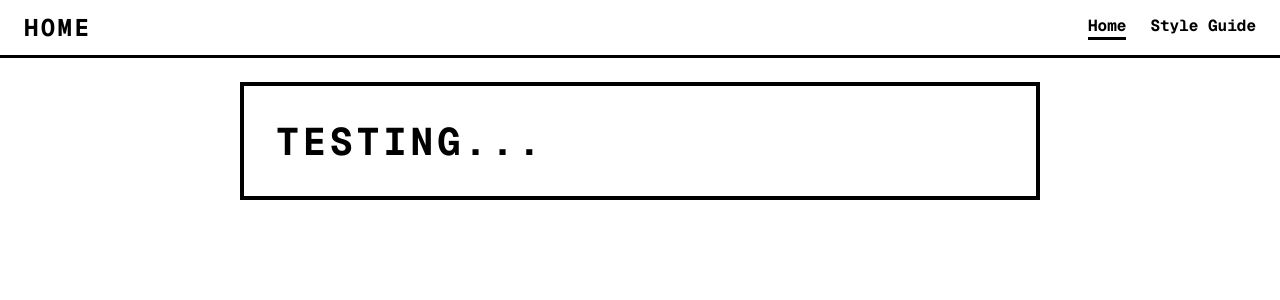
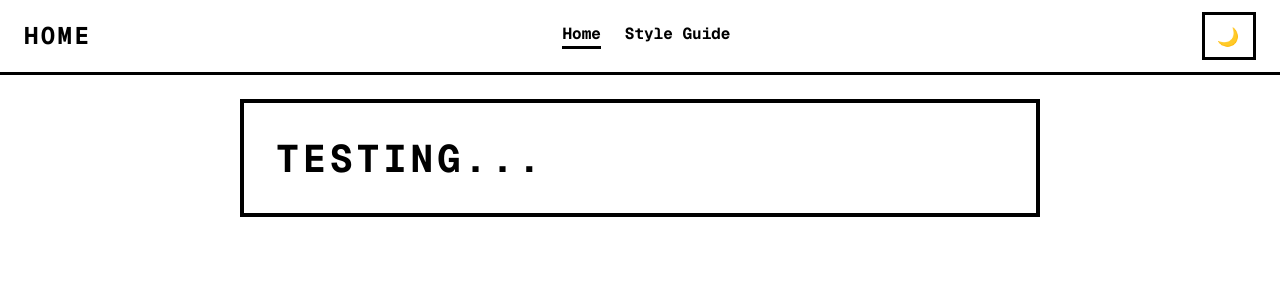
Before and after one commit to 0xblz/testing, a Jekyll site: the page built from index.html, in a window 1280 px wide. Shown: the top 300 px of the page. Built offline with Jekyll 4.4.1, drawn with Linux system fonts in a browser that asks for light colours.

Commit message:
theme toggle

```diff
--- a/_includes/navigation.html
+++ b/_includes/navigation.html
@@ -19,10 +19,15 @@
     <div class="nav-links">
       {{ nav_links }}
     </div>
-    <div class="hamburger">
-      <div class="hamburger-line"></div>
-      <div class="hamburger-line"></div>
-      <div class="hamburger-line"></div>
+    <div class="nav-actions">
+      <button class="theme-toggle" id="theme-toggle" aria-label="Toggle theme">
+        <span class="theme-icon">🌙</span>
+      </button>
+      <div class="hamburger">
+        <div class="hamburger-line"></div>
+        <div class="hamburger-line"></div>
+        <div class="hamburger-line"></div>
+      </div>
     </div>
   </nav>
 {% endif %}
--- a/_sass/_navigation.scss
+++ b/_sass/_navigation.scss
@@ -109,8 +109,47 @@
       display: none;
     }
 
+    .nav-actions {
+      display: flex;
+      align-items: center;
+      gap: 10px;
+    }
+
     .hamburger {
       display: flex;
     }
   }
 }
+
+// Theme toggle button
+.theme-toggle {
+  background: none;
+  border: $border-width solid $border-color;
+  color: $text-color;
+  cursor: pointer;
+  padding: 8px 12px;
+  font-size: 18px;
+  font-family: $font-family;
+  transition: all 0.2s ease;
+
+  &:hover {
+    background: var(--button-hover-bg);
+  }
+
+  &:focus {
+    outline: none;
+    box-shadow: 0 0 0 2px $accent-color;
+  }
+
+  .theme-icon {
+    display: inline-block;
+    user-select: none;
+  }
+}
+
+// Navigation actions container
+.nav-actions {
+  display: flex;
+  align-items: center;
+  gap: 10px;
+}
--- a/_sass/_typography.scss
+++ b/_sass/_typography.scss
@@ -21,7 +21,7 @@
 
 h1 {
   font-size: 2.4rem;
-  line-height: 1.2;
+  line-height: 1.2em;
   font-weight: 700;
   text-transform: uppercase;
   letter-spacing: 0.1em;
@@ -29,7 +29,7 @@
 
 h2 {
   font-size: 2rem;
-  line-height: 1.3;
+  line-height: 1.4em;
   font-weight: 700;
   text-transform: uppercase;
   letter-spacing: 0.1em;
@@ -37,7 +37,7 @@
 
 h3 {
   font-size: 1.5rem;
-  line-height: 1.3;
+  line-height: 1.4em;
   font-weight: 700;
   text-transform: uppercase;
   letter-spacing: 0.1em;
@@ -47,7 +47,7 @@
 p {
   font-weight: 400;
   hyphens: auto;
-  line-height: 1.6;
+  line-height: 1.4em;
 }
 
 // Links
--- a/_sass/_variables.scss
+++ b/_sass/_variables.scss
@@ -29,9 +29,23 @@
   --button-hover-bg: rgba(0, 0, 0, 0.1);
 }
 
-// Dark mode theme
+// Dark mode theme - manual toggle
+[data-theme="dark"] {
+  --background: #000000;
+  --text-color: #ffffff;
+  --link-color: #ffffff;
+  --accent-color: #ffffff;
+  --border-color: #ffffff;
+  --shadow-color: #ffffff;
+  --shadow-rgba: rgba(255, 255, 255, 0.3);
+  --highlight-bg: rgba(255, 255, 255, 0.05);
+  --form-placeholder: rgba(255, 255, 255, 0.5);
+  --button-hover-bg: rgba(255, 255, 255, 0.1);
+}
+
+// Dark mode theme - system preference fallback
 @media (prefers-color-scheme: dark) {
-  :root {
+  :root:not([data-theme]) {
     --background: #000000;
     --text-color: #ffffff;
     --link-color: #ffffff;
--- a/assets/js/menu.js
+++ b/assets/js/menu.js
@@ -1,7 +1,46 @@
 console.log('Test loaded');
+
+// Theme toggle functionality
+function initThemeToggle() {
+  const themeToggle = document.getElementById('theme-toggle');
+
+  // Get saved theme or default to light
+  const savedTheme = localStorage.getItem('theme');
+  const prefersDark = window.matchMedia('(prefers-color-scheme: dark)').matches;
+  const currentTheme = savedTheme || (prefersDark ? 'dark' : 'light');
+
+  // Apply theme on load
+  applyTheme(currentTheme);
+
+  // Add event listener to the toggle
+  if (themeToggle) {
+    themeToggle.addEventListener('click', toggleTheme);
+  }
+}
+
+function toggleTheme() {
+  const currentTheme = document.documentElement.getAttribute('data-theme');
+  const newTheme = currentTheme === 'dark' ? 'light' : 'dark';
+
+  applyTheme(newTheme);
+  localStorage.setItem('theme', newTheme);
+}
+
+function applyTheme(theme) {
+  document.documentElement.setAttribute('data-theme', theme);
+
+  // Update emoji icons
+  const themeIcons = document.querySelectorAll('.theme-icon');
+  themeIcons.forEach(icon => {
+    icon.textContent = theme === 'dark' ? '☀️' : '🌙';
+  });
+}
 
 // Navigation functionality
 document.addEventListener('DOMContentLoaded', function() {
+  // Initialize theme toggle
+  initThemeToggle();
+
   const hamburger = document.querySelector('.hamburger');
   const navDrawer = document.querySelector('.menu');
   const navOverlay = document.querySelector('.nav-overlay');
```
Also changed, not shown: 6 other files.
